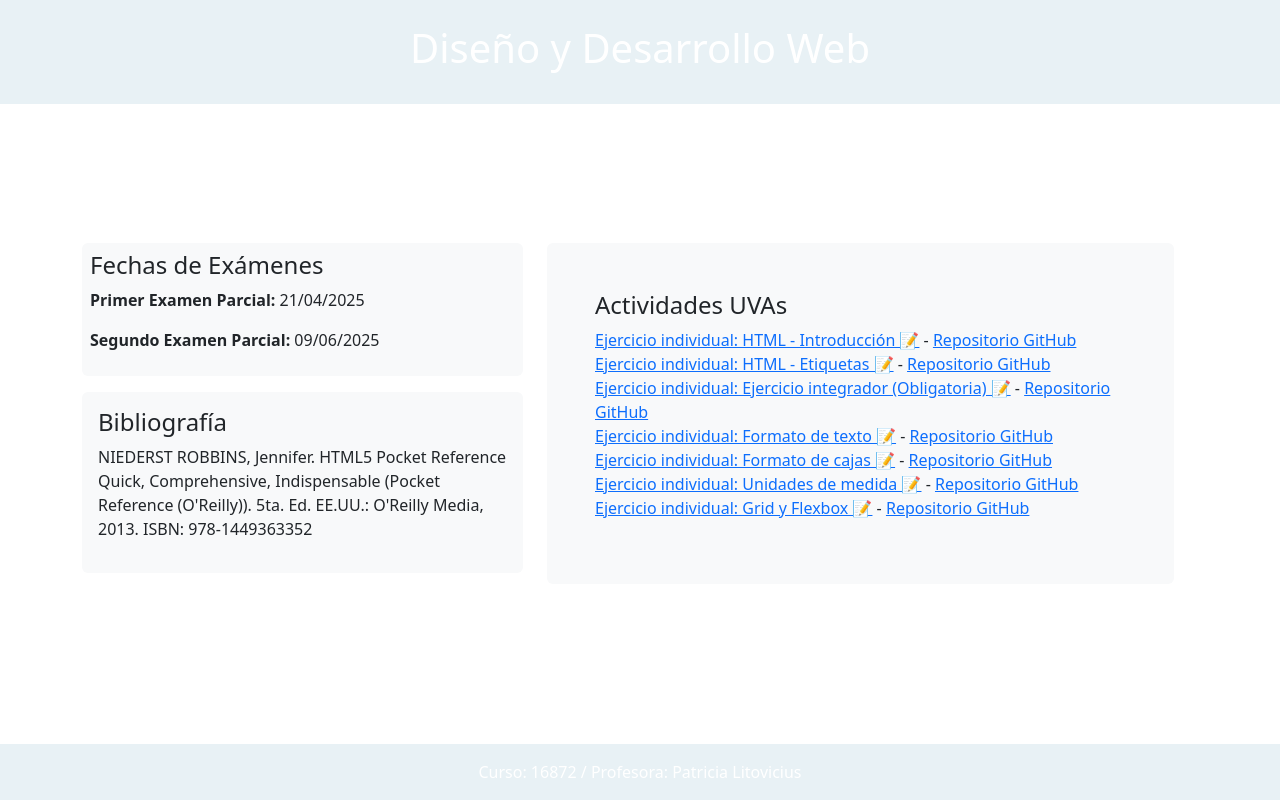
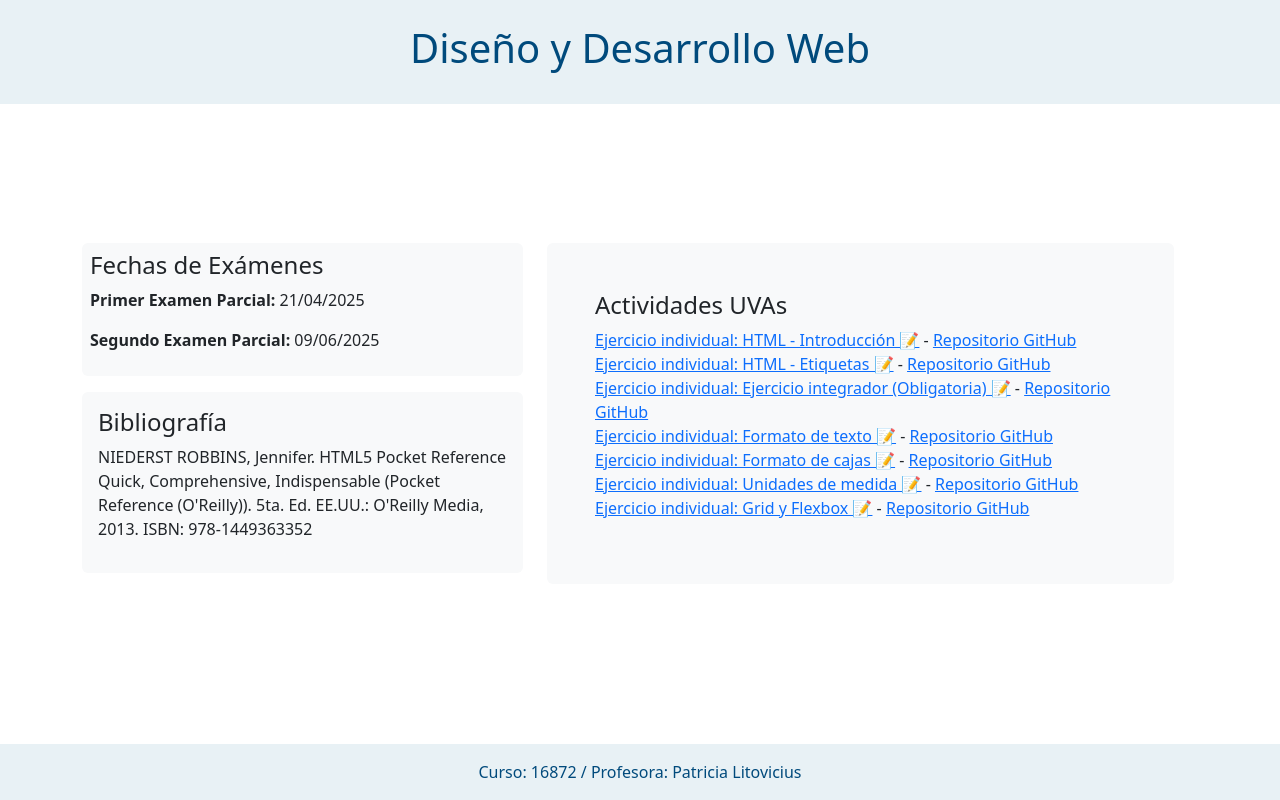
Before and after one commit to ElizabethCorrea13/tp2, a plain HTML site: page index.html in a window 1280 px wide. Drawn offline with nearby package versions, Linux system fonts and the light colour scheme.

Commit message:
Update index.html

```diff
--- a/index.html
+++ b/index.html
@@ -7,7 +7,7 @@
     <link href="https://cdn.jsdelivr.net/npm/bootstrap@5.3.0-alpha1/dist/css/bootstrap.min.css" rel="stylesheet">
 </head>
 <body class="d-flex flex-column h-100">
-    <header class="text-white text-center py-4" style="background-color: #E8F1F5;">
+    <header class="text-center py-4" style="background-color: #E8F1F5; color: #004A7C;">
         <h1>Diseño y Desarrollo Web</h1>
     </header>
     <main class="container py-3 flex-grow-1 d-flex align-items-center">
@@ -40,7 +40,7 @@
             </div>
         </div>
     </main>
-    <footer class="text-white text-center py-3 mt-auto" style="background-color: #E8F1F5;">
+    <footer class="text-center py-3 mt-auto" style="background-color: #E8F1F5; color: #004A7C;">
         Curso: 16872 / Profesora: Patricia Litovicius
     </footer>
     <script src="https://cdn.jsdelivr.net/npm/bootstrap@5.3.0-alpha1/dist/js/bootstrap.bundle.min.js"></script>
```
